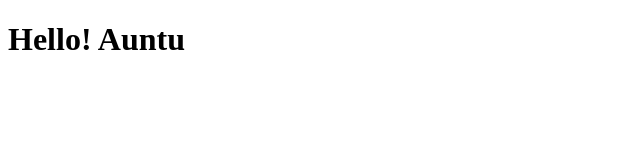
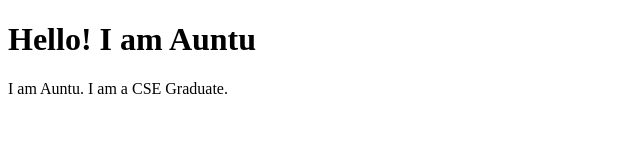
Before and after one commit to Auntu-Alin/My-first-demo, a plain HTML site: page index.html in a window 1280 px wide. Shown: the whole page, without its empty margins (0-640 px from the left). Drawn offline with Linux system fonts and the light colour scheme.

Commit message:
p commit

```diff
--- a/index.html
+++ b/index.html
@@ -6,6 +6,7 @@
     <title>Document</title>
 </head>
 <body>
-    <h1>Hello! Auntu</h1>
+    <h1>Hello! I am Auntu</h1>
+    <p>I am Auntu. I am a CSE Graduate.</p>
 </body>
 </html>
```
